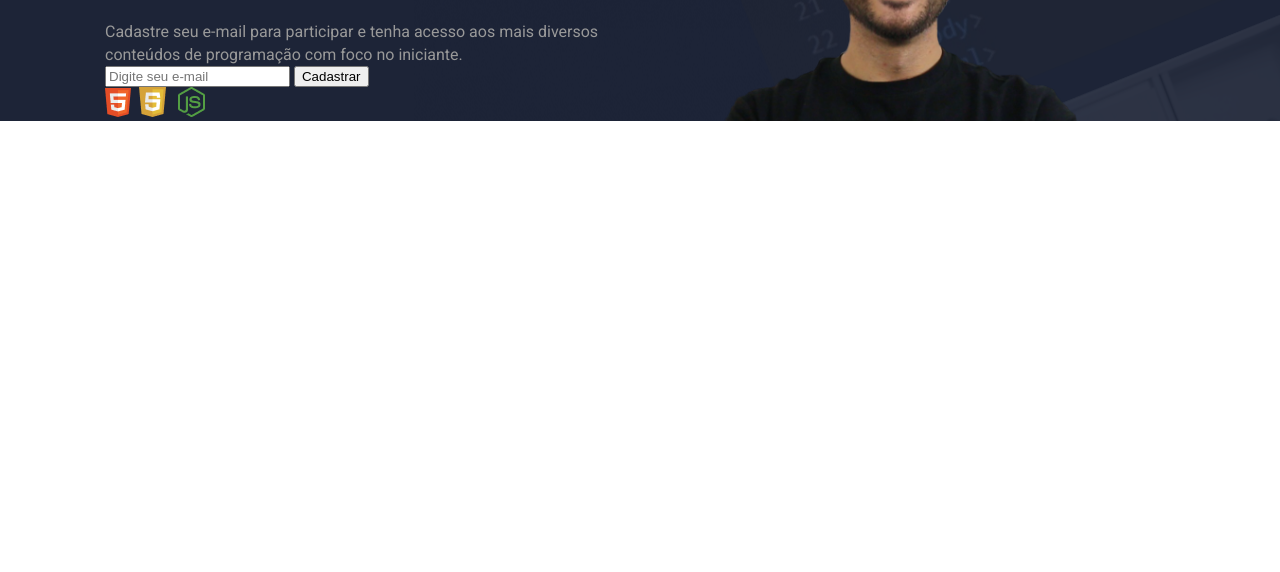
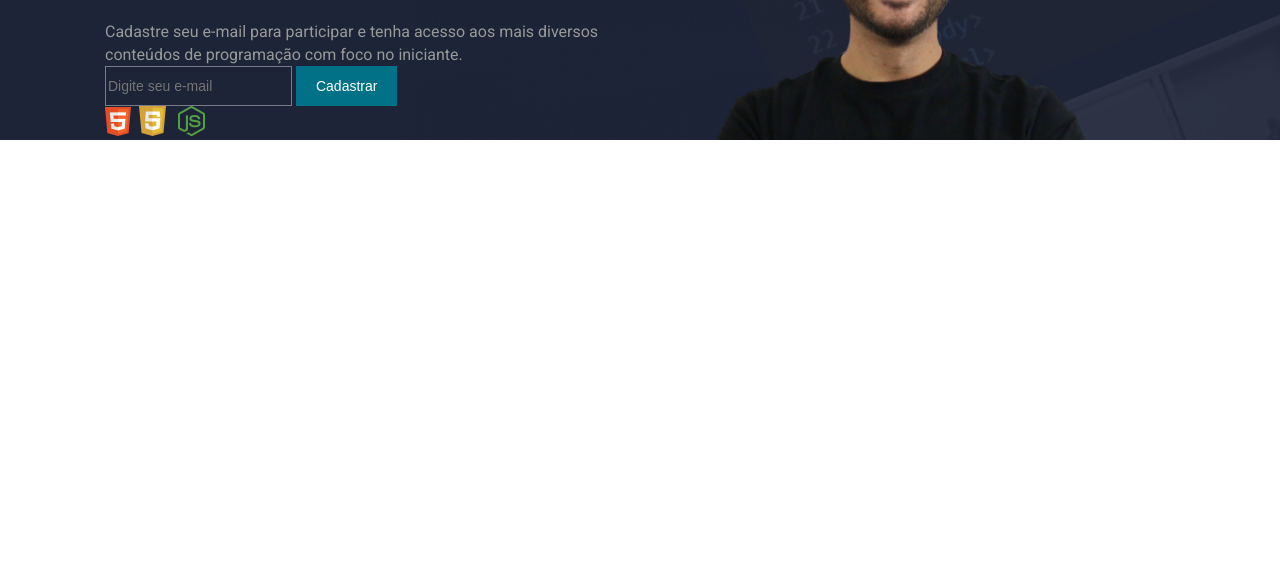
Before and after one commit to RenanRodriguesRecife/B7Daily_2022, a plain HTML site: page 01 - Montando um layout do zero em HTML e CSS/index.html in a window 1280 px wide. Shown: the part 228-800 px from the top of the page. Drawn offline with Linux system fonts and the light colour scheme.

Commit message:
input form and button

```diff
--- a/01 - Montando um layout do zero em HTML e CSS/assets/css/style.css
+++ b/01 - Montando um layout do zero em HTML e CSS/assets/css/style.css
@@ -40,6 +40,24 @@ body{
     color: #999;
 }
 
+.heroArea .leftside .form input{
+     border: 1px solid rgba(255,255,255,0.4);
+     background:transparent;
+     height: 40px;
+     outline: none;
+     color: #fff;
+     font-size: 14px;
+}
+
+.heroArea .leftside .form button{
+    height: 40px;
+    border: 0;
+    background-color: #007187;
+    color: #fff;
+    font-size: 14px;
+    padding: 0 20px;
+}
+
 .heroArea .rightside{
     flex: 1;
     background-image: url('../img/hero.png');
```
